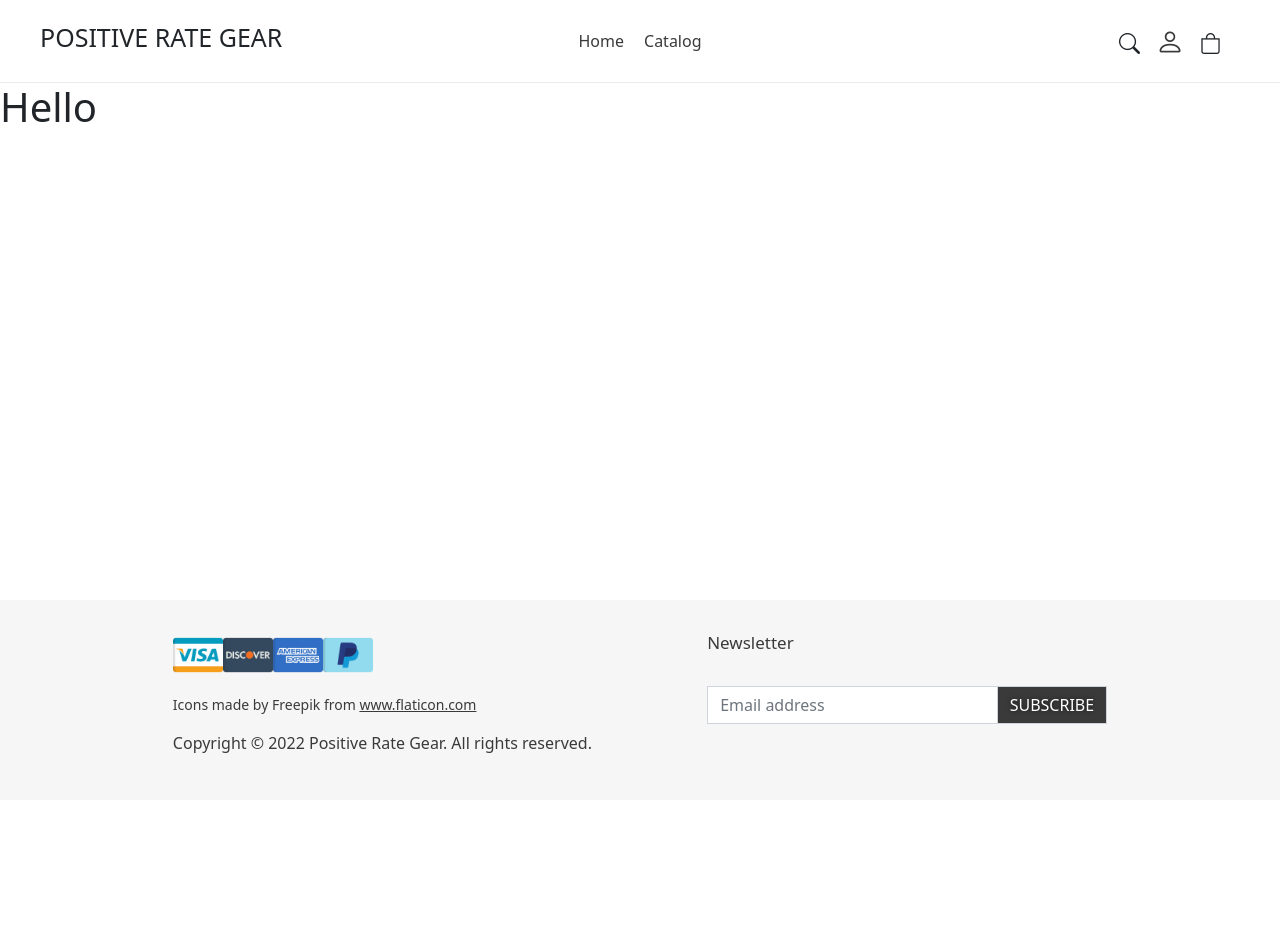
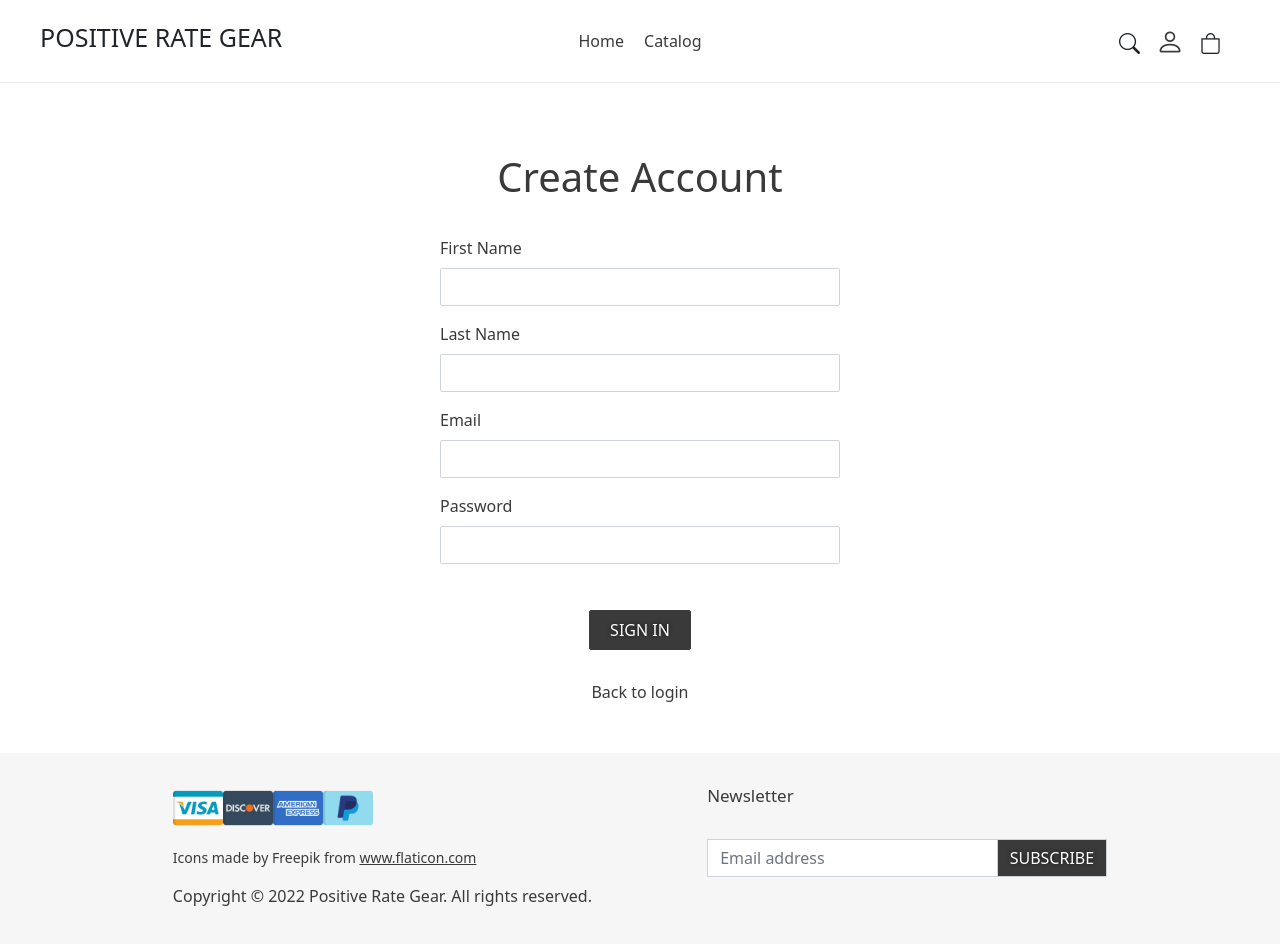
Before and after one commit to RiverDuke/Airplane-ecommerce, a React (Create React App) app: page /register in a window 1280 px wide. Shown: the top 944 px of the page. Before the commit the page ends 800 px from the top, so only its background shows below. Built offline with nearby package versions, Linux system fonts and the light colour scheme.

Commit message:
create form added

```diff
--- a/src/components/create_account.js
+++ b/src/components/create_account.js
@@ -1,3 +1,102 @@
-export default function CreateAccount() {
-  return <h1>Hello</h1>;
+import React, { useEffect, useState } from "react";
+import { Link } from "react-router-dom";
+import { login } from "../utils/api";
+
+export default function Login() {
+  const initialValue = {
+    email: "",
+    password: "",
+    firstName: "",
+    lastName: "",
+  };
+
+  const [data, setData] = useState(initialValue);
+
+  function onChange({ target }) {
+    setData({
+      ...data,
+      [target.name]: target.value,
+    });
+  }
+
+  async function onSubmit(event) {
+    event.preventDefault();
+    console.log(data);
+
+    const res = await login(data);
+    const body = await res.json();
+    console.log(body.data.data);
+  }
+
+  return (
+    <div style={{ height: "75vh" }} className="login">
+      <h1 className="createTitle">Create Account</h1>
+      <form onSubmit={onSubmit}>
+        <div className="mb-3">
+          <label htmlFor="firstName" className="form-label">
+            First Name
+          </label>
+          <input
+            name="firstName"
+            type="text"
+            id="firstName"
+            className="form-control"
+            onChange={onChange}
+            value={data.firstName}
+            required
+          ></input>
+        </div>
+        <div className="mb-3">
+          <label htmlFor="lastName" className="form-label">
+            Last Name
+          </label>
+          <input
+            name="lastName"
+            type="text"
+            id="lastName"
+            className="form-control"
+            onChange={onChange}
+            value={data.lastName}
+            required
+          ></input>
+        </div>
+        <div className="mb-3">
+          <label htmlFor="email" className="form-label">
+            Email
+          </label>
+          <input
+            name="email"
+            type="text"
+            id="email"
+            className="form-control"
+            onChange={onChange}
+            value={data.email}
+            required
+          ></input>
+        </div>
+        <div className="mb-3">
+          <label htmlFor="password" className="form-label">
+            Password
+          </label>
+          <input
+            name="password"
+            type="text"
+            id="password"
+            className="form-control"
+            onChange={onChange}
+            value={data.password}
+            required
+          ></input>
+        </div>
+        <div className="text-center">
+          <button type="submit" className="btn btn-secondary">
+            SIGN IN
+          </button>
+          <Link className="d-block" to="/login">
+            Back to login
+          </Link>
+        </div>
+      </form>
+    </div>
+  );
 }
--- a/src/css/login.css
+++ b/src/css/login.css
@@ -36,3 +36,7 @@
 .login a:hover {
   color: #606060;
 }
+
+.createTitle {
+  margin-bottom: 35px !important;
+}
```
